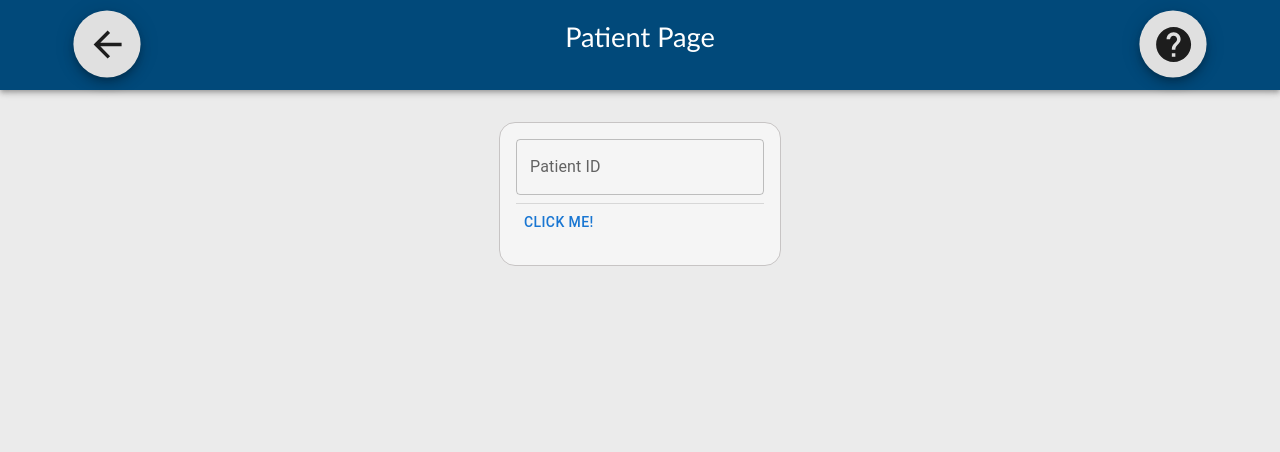
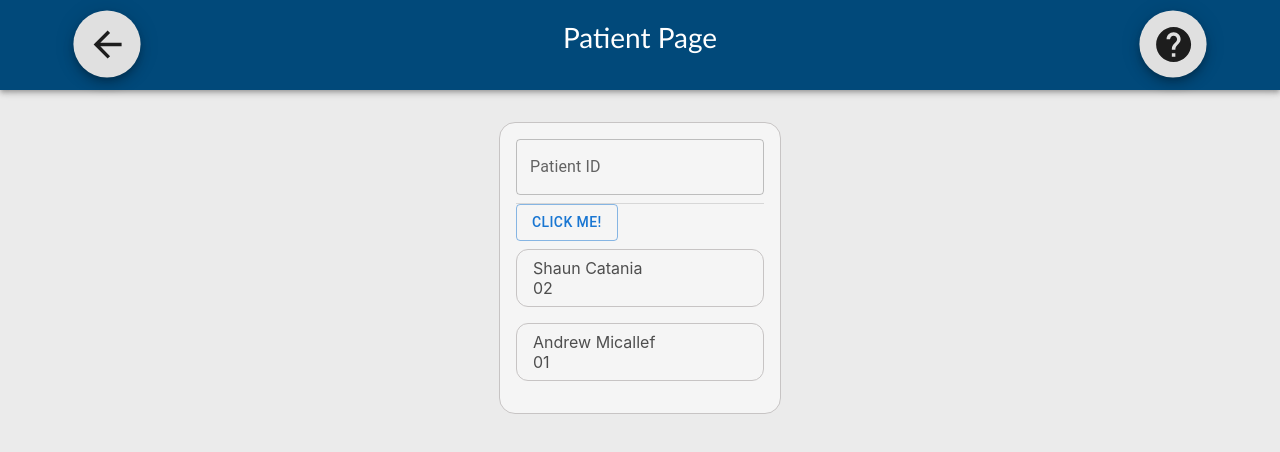
Before and after one commit to Is-Sharples/GAPT2022, a React (Create React App) app: page / in a window 1280 px wide. Shown: the top 452 px of the page. Built offline with nearby package versions, Linux system fonts and the light colour scheme.

Commit message:
Converted Patient into Class Comp
Created PatientCard class & experimental PatientList Class

```diff
--- a/src/components/PatientID.js
+++ b/src/components/PatientID.js
@@ -9,19 +9,42 @@ import Summary from './Summary';
 import {useState} from 'react';
 import Barthel from './BarthelIndex';
 import patients from './assets/patients.json';
-
-export default function PatientID(){
+import './styles/header.css';
+import PatientCard from "./assets/PatientCard";
+import PatientList from "./assets/PatientList";
+import { render } from "@testing-library/react";
 
 
-    const [exist,setExist] = useState("false");
+class PatientID extends React.Component{
 
-    if(exist === "true"){
-        return(<Summary />);
-    }
+constructor(){
+    super();
+    this.state = {exist: "false"};
+
+
+}
+
+
+
+
+
+
+render(){
     const json = JSON.stringify(patients);
     const obj = JSON.parse(json);
+    const [john, shaun] = obj.patient;
 
-    console.log(obj);
+    const [exist,setExist] = this.state.exist;
+    if(this.state.exist === "true"){
+        return(<Summary patient = {john}/>);
+    }
+    console.log(this.state.exist);
+
+    // console.log(obj);
+    //console.log(obj.type)
+    // console.log(obj.patient[0].type);
+
+
 
 
     return (
@@ -39,7 +62,12 @@ export default function PatientID(){
 
                         <List >
                             <Divider />
-                            <Button type="button" onClick={() => setExist("true")}>Click Me!</Button>
+                            <Button variant = "outlined" type="button" onClick={() => {this.setState({exist: "true"});}}>Click Me!</Button>
+                            {/* {this.ListItems(shaun,john)} */}
+                            <PatientList patients = {obj.patient} />
+                            {/* <PatientCard patient = {shaun} ></PatientCard> */}
+                            <PatientCard patient = {shaun} ></PatientCard>
+                            <PatientCard patient = {john}></PatientCard>
                         </List>
 
 
@@ -62,3 +90,9 @@ export default function PatientID(){
 
 
     }
+
+
+
+}
+
+export default PatientID;
--- a/src/components/Summary.js
+++ b/src/components/Summary.js
@@ -15,8 +15,10 @@ import moment from 'moment';
 import "./styles/Summary.css";
 import Header from "./header";
 
-export default function Summary() {
+export default function Summary(props) {
 
+
+    const data = props.patient;
     const ilbierah = "Ilbierah";
     const illum = "Illum";
     const [anchorEl, setAnchorEl] = React.useState(null);
--- /dev/null
+++ b/src/components/assets/PatientCard.js
@@ -0,0 +1,26 @@
+import { Box, Button, ListItem , List, ListItemButton } from "@mui/material";
+import React from "react";
+import '../styles/PatientCard.css';
+
+export default function PatientCard(props){
+
+    console.log("hello");
+    return (
+        <List>
+            <ListItemButton sx = {{
+                border:'black 1px solid',
+                borderRadius:'12px',
+                borderColor:'rgb(199, 196, 196)',
+                color:'#4E4E4E'
+
+             }} className="buttons"  >
+                {props.patient.name} {props.patient.surname}
+                <br />
+                {props.patient.id}
+            </ListItemButton>
+
+        </List>
+
+
+    )
+}
--- /dev/null
+++ b/src/components/assets/PatientList.js
@@ -0,0 +1,22 @@
+import React from "react";
+import PatientCard from "./PatientCard";
+
+
+
+export default function PatientList(props){
+
+    props.patients.forEach(element => {
+        console.log(element.type);
+        return(
+
+                <PatientCard patient = {element} />
+
+
+
+        )
+
+
+    });
+
+
+}
--- /dev/null
+++ b/src/components/styles/PatientCard.css
@@ -0,0 +1,4 @@
+.buttons{
+    border: solid 1px black;
+    border-radius: 16px;
+}
--- a/src/components/styles/Summary.css
+++ b/src/components/styles/Summary.css
@@ -9,7 +9,7 @@
     height: 90px;
 }
 .title {
-    font-size: 1.7em;
+    /* font-size: 1.7em; */
 }
 
 .screen {
```
